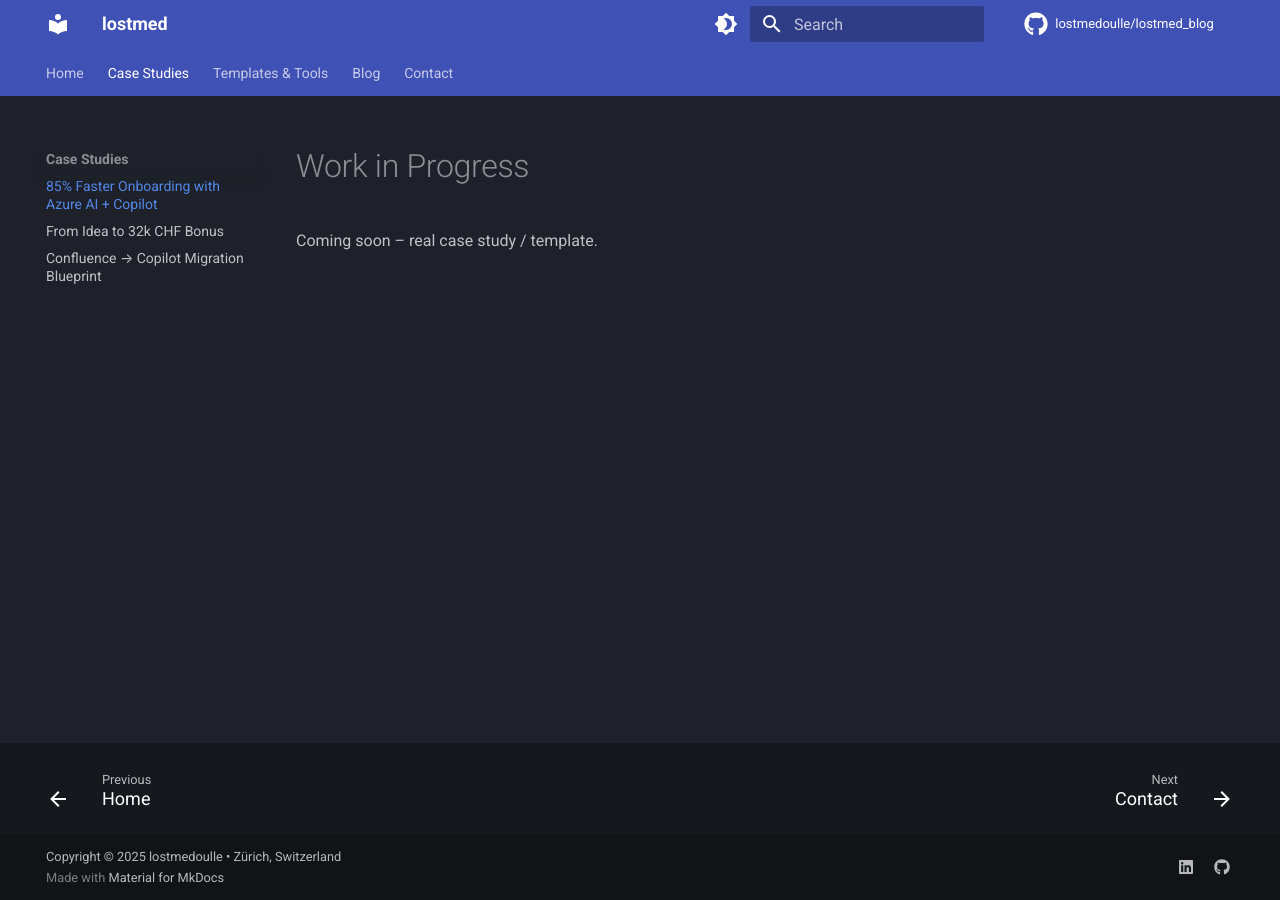
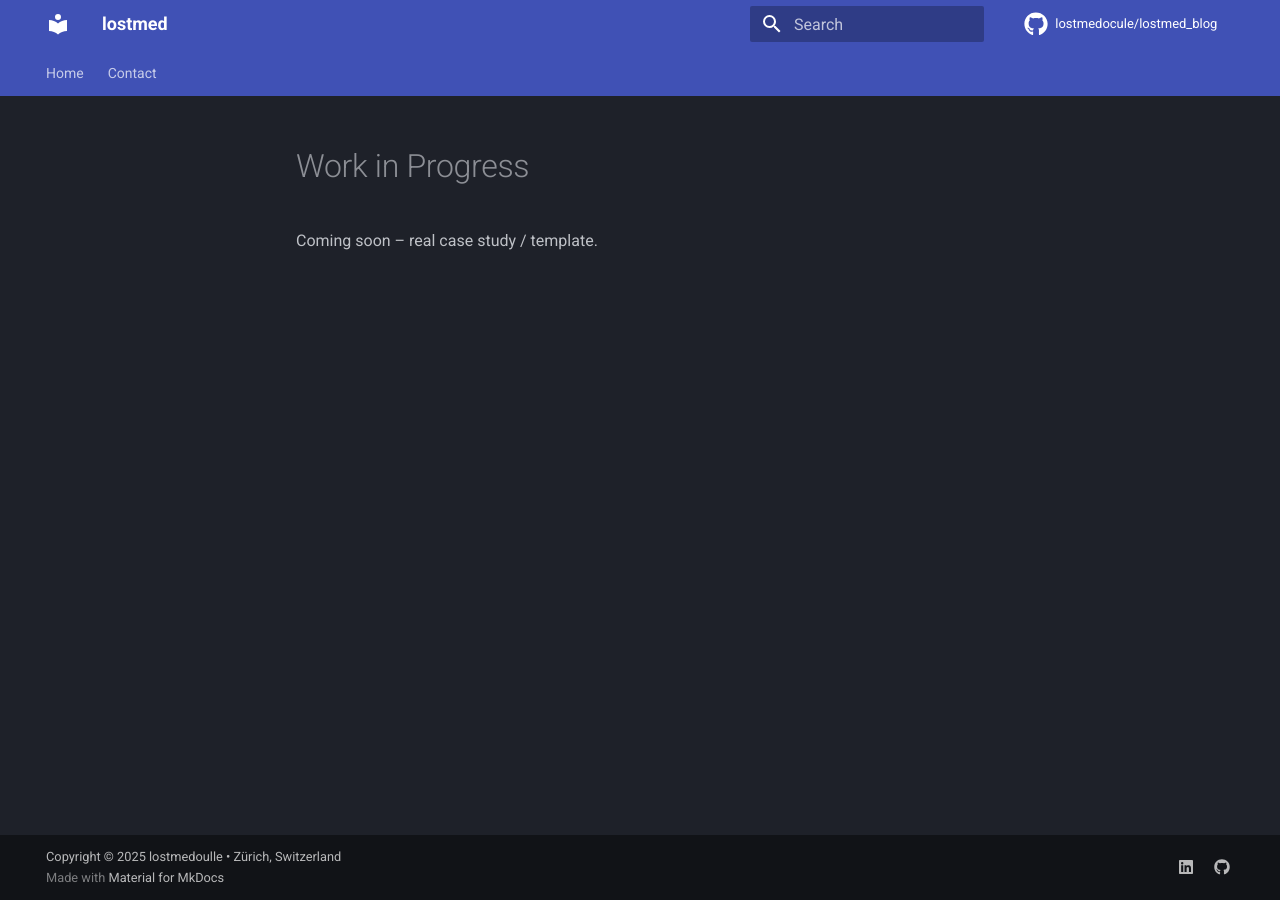
Before and after one commit to lostmedoulle/lostmed_blog, an MkDocs documentation site: the page built from docs/cases/onboarding-85.md, in a window 1280 px wide. Built offline with MkDocs 1.6.1 and Material for MkDocs 9.7.7, drawn with Linux system fonts in a browser that asks for light colours; comment, search, counter and statistics services are not loaded.

Commit message:
Update mkdocs.yml

```diff
--- a/mkdocs.yml
+++ b/mkdocs.yml
@@ -5,61 +5,37 @@ site_description: >-
   Azure AI & Copilot Studio Expert • Senior Business Analyst • Zürich
 
 theme:
-  name: material
+  name: material                     # ← removed custom_dir completely
   palette:
     - scheme: slate
       primary: indigo
       accent: amber
-      toggle:
-        icon: material/brightness-4
-        name: Switch to light mode
     - scheme: default
       primary: indigo
       accent: amber
-      toggle:
-        icon: material/brightness-7
-        name: Switch to dark mode
   features:
     - navigation.tabs
     - navigation.sections
     - navigation.top
-    - navigation.footer
     - toc.integrate
     - search.suggest
     - search.highlight
     - content.code.copy
   icon:
     repo: fontawesome/brands/github
-  favicon: https://github.com/favicon.ico   # simple fallback
 
-repo_url: https://github.com/lostmedoulle/lostmed_blog   # ← change to your real repo
-repo_name: lostmedoulle/lostmed_blog
-edit_uri: edit/main/docs/
+repo_url: https://github.com/lostmedocule/lostmed_blog
+repo_name: lostmedocule/lostmed_blog
 
 nav:
   - Home: index.md
-  - Case Studies:
-      - 85% Faster Onboarding with Azure AI + Copilot: cases/onboarding-85.md
-      - From Idea to 32k CHF Bonus: cases/bonus-32k.md
-      - Confluence → Copilot Migration Blueprint: cases/confluence-migration.md
-  - Templates & Tools:
-      - Azure AI & Copilot Cost-Benefit Calculator 2025: tools/cost-calculator.md
-      - RAG Evaluation Framework: tools/rag-evaluation.md
-  - Blog:
-      - Why BAs Will Own Copilot Projects in 2026: blog/ba-copilot-2026.md
-      - Prompt Flow vs LangChain – Enterprise Reality Check: blog/promptflow-vs-langchain.md
-  - Contact: contact.md
+  - Contact: contact.md        # only these two pages exist for now
 
 markdown_extensions:
-  - attr_list
-  - md_in_html
+  - admonition
   - pymdownx.superfences
   - pymdownx.tabbed:
       alternate_style: true
-  - pymdownx.tasklist:
-      custom_checkbox: true
-  - admonition
-  - footnotes
 
 plugins:
   - search
@@ -67,6 +43,7 @@ plugins:
 extra:
   social:
     - icon: fontawesome/brands/linkedin
+      link: https://www.linkedin.com/in/alexpryma
     - icon: fontawesome/brands/github
       link: https://github.com/lostmedoulle
 
```
